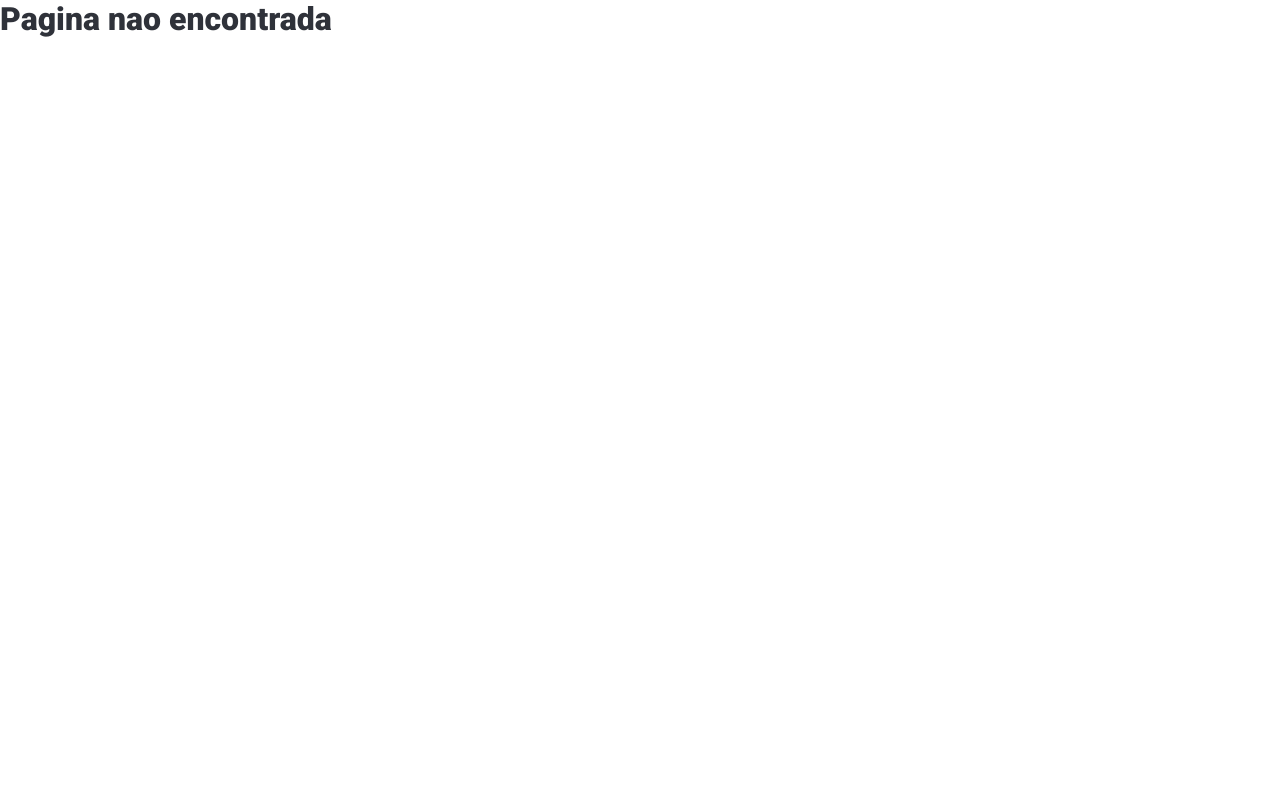
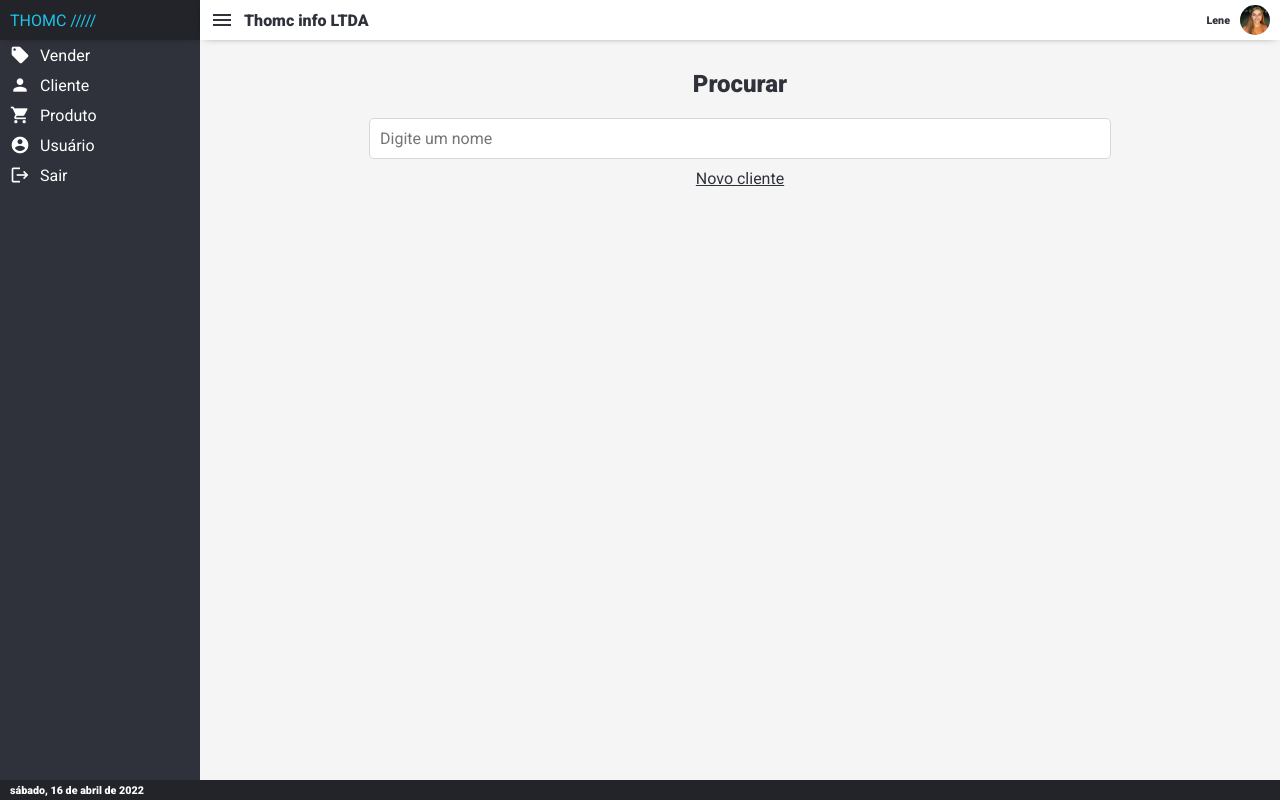
Before and after one commit to thiagobritto/Ex-frontend-VueJS, a Vue app: page /search/client in a window 1280 px wide. Built offline with nearby package versions, Linux system fonts and the light colour scheme.

Commit message:
refactory layout

```diff
--- a/src/assets/styles/style.css
+++ b/src/assets/styles/style.css
@@ -25,6 +25,14 @@ i {
     display: flex;
     align-items: center;
     justify-content: center;
+}
+
+.hide {
+    display: none;
+}
+
+.show {
+    display: flex;
 }
 
 .scrollbar-dark::-webkit-scrollbar {
--- a/src/components/MenuBar.vue
+++ b/src/components/MenuBar.vue
@@ -1,22 +1,22 @@
 <template>
   <ul>
-    <li @click="to('/register/client')">
+    <li @click="to('/')">
       <i class="material-icons">local_offer</i>
       Vender
     </li>
-    <li @click="to('/register/client')">
+    <li @click="to('/search/client')">
       <i class="material-icons">person</i>
       Cliente
     </li>
-    <li @click="to('/register/client')">
+    <li @click="to('/')">
       <i class="material-icons">local_grocery_store</i>
       Produto
     </li>
-    <li @click="to('/register/client')">
+    <li @click="to('/')">
       <i class="material-icons">account_circle</i>
       Usuário
     </li>
-    <li @click="to('/register/client')">
+    <li @click="to('/')">
       <i class="material-icons">logout</i>
       Sair
     </li>
@@ -28,7 +28,7 @@ export default {
   name: "MenuBar",
   methods: {
     to(link) {
-      this.$emit("lacation", link);
+      this.$emit("location", link);
     },
   },
 };
@@ -37,6 +37,7 @@ export default {
 <style scoped>
 ul {
   list-style: none;
+  overflow-x: hidden;
 }
 
 ul li {
@@ -45,6 +46,7 @@ ul li {
   align-items: center;
   transition: background 0.3s;
   padding: 5px 10px;
+  white-space: nowrap;
 }
 
 ul li i {
--- a/src/components/layouts/DefaultLayout.vue
+++ b/src/components/layouts/DefaultLayout.vue
@@ -2,43 +2,40 @@
 
 <template>
   <section class="dashboard">
-    <aside :class="[{ 'close-menu': inpMenuFull }, { 'open-menu': inpMenu }]">
-      <header class="header-menu">
-        <h1 @click="locationTo('/')" class="logo">THOMC /////</h1>
+    <section class="dashboard-section">
+      <aside :class="asideClass">
+        <header>
+          <h1 @click="locationTo('/')">THOMC /////</h1>
         </header>
-      <nav class="list-menu scrollbar-dark">
-        <MenuBar @lacation="locationTo" />
+        <nav class="scrollbar-dark">
+          <MenuBar @location="locationTo" />
         </nav>
       </aside>
-    <div
-      @click="toggleMenu"
-      :class="['overlay', { 'open-menu': inpMenu }]"
-    ></div>
-    <section>
-      <header class="header-page">
-        <div>
-          <i @click="toggleMenu" class="material-icons btn-menu"> menu </i>
-          <i
-            @click="toggleMenuFull"
-            class="material-icons btn-menu btn-menu-full">
-            menu
-          </i>
+      <section class="section-main">
+        <header>
+          <div class="left">
+            <i @click="toggleMenuMobile" class="material-icons btn-mobile"
+              >menu</i
+            >
+            <i @click="toggleMenuWeb" class="material-icons btn-web">menu</i>
+            <h4>Thomc info LTDA</h4>
           </div>
-        <h4>Thomc info - LTDA</h4>
-        <div class="user">
+          <div class="right">
             <h6>Lene</h6>
             <figure>
-            <img src="@/assets/images/user.jpg" alt="" />
+              <img src="@/assets/images/user.jpg" alt="">
             </figure>
           </div>
         </header>
-      <main class="page scrollbar-light">
+        <section class="scrollbar-light">
           <slot></slot>
-      </main>
         </section>
-    <footer>
-      <h6>{{date}}</h6>
+      </section>
+    </section>
+    <footer class="dashboard-footer">
+      <h6>{{ date }}</h6>
     </footer>
+    <div @click="toggleMenuMobile" :class="overlayClass"></div>
   </section>
 </template>
 
@@ -51,8 +48,19 @@ import MenuBar from "@/components/MenuBar";
 export default {
   name: "DefaultLayout",
   data: () => ({
-    inpMenu: false,
-    inpMenuFull: false,
+    asideClass: [
+      "aside-menu",
+      {
+        "open-menu": false,
+        "close-menu-web": false,
+      },
+    ],
+    overlayClass: [
+      "overlay",
+      {
+        "open-menu": false,
+      },
+    ],
   }),
   components: {
     MenuBar,
@@ -69,14 +77,16 @@ export default {
     },
   },
   methods: {
-    toggleMenu() {
-      this.inpMenu = !this.inpMenu;
+    toggleMenuMobile() {
+      this.asideClass[1]["open-menu"] = !this.asideClass[1]["open-menu"];
+      this.overlayClass[1]["open-menu"] = !this.overlayClass[1]["open-menu"];
     },
-    toggleMenuFull() {
-      this.inpMenuFull = !this.inpMenuFull;
+    toggleMenuWeb() {
+      this.asideClass[1]["close-menu-web"] =
+        !this.asideClass[1]["close-menu-web"];
     },
     locationTo(link) {
-      this.toggleMenu();
+      this.toggleMenuMobile();
       this.$router.push(link);
     },
   },
@@ -88,153 +98,157 @@ export default {
 <!-- CSS -->
 
 <style scoped>
-.dashboard {
-  height: 100vh;
+.dashboard-section {
+  height: calc(100vh - 20px);
+  width: 100%;
 }
 
-.dashboard aside {
+.dashboard-footer {
+  height: 20px;
+  width: 100%;
+  background: var(--color--1);
+  user-select: none;
+  display: flex;
+  align-items: center;
+  padding: 0 10px;
+}
+
+.dashboard-footer > * {
+  color: #fff;
+}
+
+.aside-menu {
   position: fixed;
   height: 100vh;
   width: 200px;
   background: var(--color--2);
   transform: translateX(-100%);
   transition: transform 0.3s, width 0.3s;
+  user-select: none;
+  overflow-x: hidden;
 }
 
-.header-menu {
+.aside-menu header {
   height: 40px;
+  width: 100%;
+  box-shadow: 0 0 10px -5px #000;
+  display: flex;
+  align-items: center;
+  padding: 10px;
   background: var(--color--1);
-  user-select: none;
 }
 
-.header-menu .logo {
-  padding: 10px;
+.aside-menu h1 {
   color: var(--color--5);
-  font-size: 16px;
   font-weight: 400;
+  white-space: nowrap;
   cursor: pointer;
-  white-space: nowrap;
-  overflow: hidden;
 }
 
-.list-menu {
+.aside-menu nav {
   height: calc(100% - 40px);
-  user-select: none;
+  width: 100%;
   overflow-y: auto;
 }
 
-.dashboard div.overlay {
+.section-main {
+  height: 100%;
+  width: 100%;
+  background: #f5f5f5;
+}
+
+.section-main header {
+  height: 40px;
+  width: 100%;
+  box-shadow: 0 0 10px -5px #000;
+  user-select: none;
+  background: #fff;
+}
+
+.section-main header,
+.section-main header .left,
+.section-main header .right {
+  display: flex;
+  align-items: center;
+}
+
+.section-main header .left,
+.section-main header .right {
+  padding: 10px;
+}
+
+.section-main header .left .btn-web {
+  display: none;
+}
+
+.section-main header .right {
+  flex: 1;
+  justify-content: flex-end;
+}
+
+.section-main header .right figure{
+  height: 30px;
+  width: 30px;
+  border-radius: 50%;
+  overflow: hidden;
+  display: flex;
+  align-items: center;
+  justify-content: center;
+  margin-left: 10px;
+}
+
+.section-main header .right figure img{
+  height: 100%;
+}
+
+.section-main header .left i {
+  margin-right: 10px;
+  cursor: pointer;
+}
+
+.section-main section {
+  height: calc(100% - 40px);
+  width: 100%;
+  overflow-y: auto;
+  padding: 10px;
+}
+
+.overlay {
   position: fixed;
+  top: 0;
   right: 0;
-  top: 0;
   height: 100vh;
   width: calc(100% - 200px);
-  background: black;
-  opacity: 0.3;
+  background: rgba(0, 0, 0, 0.5);
   transform: translateX(100%);
   transition: transform 0.3s;
 }
 
 .open-menu {
-  transform: translateX(0) !important;
-}
-
-.dashboard section {
-  height: calc(100vh - 20px);
-  background: #fff;
-}
-
-.header-page {
-  height: 40px;
-  box-shadow: 0 0 10px -5px var(--color--1);
-  display: flex;
-  align-items: center;
-  justify-content: space-between;
-  user-select: none;
-}
-
-.page {
-  height: calc(100% - 40px);
-  padding: 10px;
-  overflow-y: auto;
-}
-
-.btn-menu {
-  cursor: pointer;
-  margin: 0 10px;
-}
-
-.btn-menu-full {
-  display: none;
-}
-
-.user {
-  padding: 0 10px;
-  display: flex;
-  align-items: center;
-}
-
-.user figure {
-  display: flex;
-  align-items: center;
-  justify-content: center;
-  height: 30px;
-  width: 30px;
-  border-radius: 50%;
-  overflow: hidden;
-  margin-left: 10px;
-}
-
-.user figure img {
-  height: 100%;
-}
-
-.dashboard footer {
-  display: flex;
-  align-items: center;
-  height: 20px;
-  background: var(--color--1);
-  padding: 0 10px;
-  user-select: none;
-}
-
-.dashboard footer > * {
-  color: #fff;
+  transform: translateX(0);
 }
 
 @media screen and (min-width: 768px) {
-  .overlay {
+  .overlay,
+  .section-main header .left .btn-mobile {
     display: none;
   }
-
-  .dashboard {
+  .section-main header .left .btn-web {
     display: flex;
-    flex-wrap: wrap;
   }
-
-  .dashboard aside {
-    transform: translateX(0);
+  .aside-menu {
     position: static;
-    height: calc(100vh - 20px);
+    transform: unset;
+    height: 100%;
   }
-
-  .dashboard section {
+  .dashboard-section {
+    display: flex;
+  }
+  .section-main {
     flex: 1;
   }
-
-  .dashboard footer {
-    width: 100%;
-  }
-
-  .close-menu {
-    width: 0px !important;
-    overflow: hidden;
-  }
-  .btn-menu {
-    display: none;
-  }
-  .btn-menu-full {
-    display: initial;
+  .close-menu-web {
+    width: 0;
   }
 }
 </style>
--- a/src/pages/RegisterClient.vue
+++ /dev/null
@@ -1,87 +0,0 @@
-<template>
-  <section class="client">
-    <h2>Procurar</h2>
-    <input type="search" v-model="searchProxy" v-focus placeholder="Digite um nome">
-    <p class="text-add">
-      <a href="#">Novo cliente</a>
-    </p>
-    <div class="data-client" v-for="(r, i) in searchData" :key="i">
-      <h3>{{r.id_client}}, {{r.first_name}} {{r.last_name}}</h3>
-      <p>
-        <span>CPF/CNPJ: {{r.cpf_cnpj}}</span> -
-        <span>Telefone: {{r.phone}}</span>
-      </p>
-      <p>
-        <span>Logradouro: {{r.address}}, {{r.number}}</span> -
-        <span>Cidade: {{r.city}} / {{r.uf}}</span> <br>
-        <span>Bairro: {{r.district}}</span> -
-        <span>CEP: {{r.zipcode}}</span>
-      </p>
-    </div>
-  </section>
-</template>
-
-<script>
-import api from '@/services/http'
-export default {
-  name: "RegisterClient",
-  data: ()=>({
-    search: '',
-    searchData: []
-  }),
-  methods:{
-    searchAPI(value){
-      if(value){
-        api.get(`/client/search/${value}/10`).then(res=>{
-          this.searchData = res.data
-        })
-      }
-    }
-  },
-  computed: {
-    searchProxy: {
-      get () {
-        return this.search
-      },
-      set(value){
-        this.search = value
-        this.searchAPI(value)
-      }
-    }
-  }
-};
-</script>
-
-<style scoped>
-.client h2{
-  margin: 20px;
-  text-align: center;
-}
-
-.client input[type=search]{
-  display: block;
-  padding: 10px;
-  width: 70%;
-  margin: 0 auto;
-  font-size: 16px;
-  border-radius: 5px;
-  border: 1px solid #e6e6e6;
-  outline: none;
-  transition: border .3s;
-  background: #f5f5f5;
-}
-
-.client input[type=search]:focus{
-  border: 1px solid #d6d6d6;
-}
-
-.text-add{
-  margin: 10px 0;
-  text-align: center;
-}
-
-.data-client{
-  width: 90%;
-  margin: 20px auto;
-}
-</style>
--- /dev/null
+++ b/src/pages/SearchClient.vue
@@ -0,0 +1,112 @@
+<template>
+  <section class="client">
+    <h2>Procurar</h2>
+    <input
+      type="search"
+      v-model="searchProxy"
+      v-focus
+      placeholder="Digite um nome"
+    />
+    <p class="text-add">
+      <router-link to="/">Novo cliente</router-link>
+    </p>
+    <div class="data-client" v-for="(r, i) in searchData" :key="i">
+      <h3 class="client-name">
+        {{ r.id_client }}, {{ r.first_name }} {{ r.last_name }}
+        <i class="material-icons" title="Editar">edit</i>
+        <i class="material-icons" title="Excluir">delete</i>
+      </h3>
+      <p>
+        <span>{{ r.cpf_cnpj }}</span> <br />
+        <span>{{ r.address }}, {{ r.number }}</span>
+        <span>{{ r.district }}</span> <br />
+        <span>{{ r.city }}/{{ r.uf }}</span> -
+        <span>{{ r.zipcode }}</span> <br />
+        <span>Telefone: {{ r.phone }}</span>
+      </p>
+    </div>
+  </section>
+</template>
+
+<script>
+import api from "@/services/http";
+export default {
+  name: "SearchClient",
+  data: () => ({
+    search: "",
+    searchData: [],
+  }),
+  methods: {
+    searchAPI(value) {
+      if (value) {
+        api.get(`/client/search/${value}/10`).then((res) => {
+          this.searchData = res.data;
+        });
+      } else {
+        this.searchData = [];
+      }
+    },
+  },
+  computed: {
+    searchProxy: {
+      get() {
+        return this.search;
+      },
+      set(value) {
+        this.search = value;
+        this.searchAPI(value);
+      },
+    },
+  },
+};
+</script>
+
+<style scoped>
+.client h2 {
+  margin: 20px;
+  text-align: center;
+}
+
+.client input[type="search"] {
+  display: block;
+  padding: 10px;
+  width: 70%;
+  margin: 0 auto;
+  font-size: 16px;
+  border-radius: 5px;
+  border: 1px solid #e6e6e6;
+  outline: none;
+  transition: border 0.3s;
+  background: #fff;
+}
+
+.client input[type="search"]:focus {
+  border: 1px solid #d6d6d6;
+}
+
+.text-add {
+  margin: 10px 0;
+  text-align: center;
+}
+
+.data-client {
+  width: 90%;
+  margin: 20px auto;
+}
+
+.client-name {
+  display: flex;
+  align-items: center;
+}
+
+.client-name i {
+  margin-left: 5px;
+  transition: opacity 0.3s;
+}
+
+.client-name i:hover {
+  cursor: pointer;
+  opacity: 0.5;
+}
+
+</style>
--- a/src/router/index.js
+++ b/src/router/index.js
@@ -30,13 +30,13 @@ const routes = [
     {
         path: '/sale/pdv',
         name: 'SalePDV',
-        component: lazyLoad('sale/PDV'),
+        component: lazyLoad('PDV'),
         meta: { layout: 'empty' }
     },
     {
-        path: '/register/client',
-        name: 'RegisterClient',
-        component: lazyLoad('RegisterClient'),
+        path: '/search/client',
+        name: 'SearchClient',
+        component: lazyLoad('SearchClient'),
         meta: { layout: 'default' }
     }
 ]
```
Lines whose indentation alone changed are shown as unchanged.
